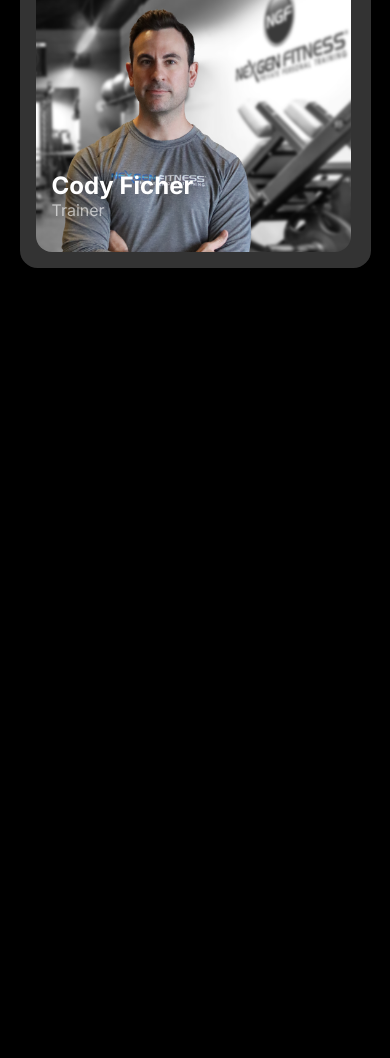
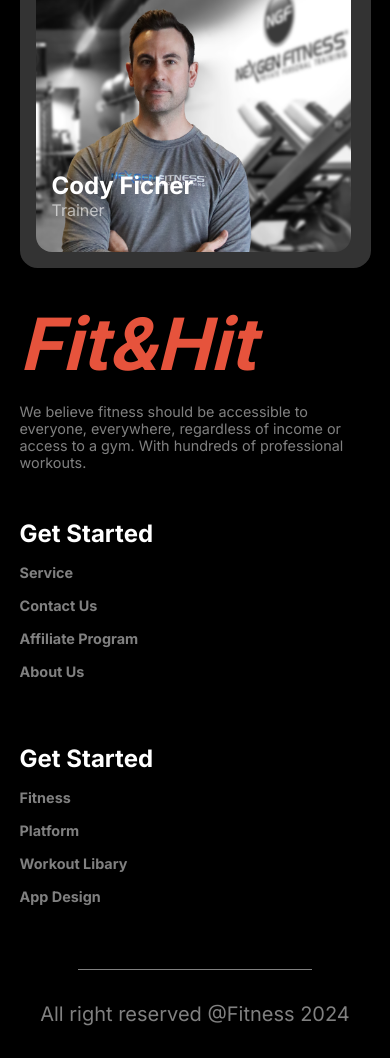
Before and after one commit to Md-Azad/Fitness-center, a plain HTML site: page index.html in a window 390 px wide. Shown: the part 6337-7395 px from the top of the page. Before the commit the page ends 6637 px from the top, so only its background shows below. Drawn offline with Linux system fonts and the light colour scheme; a web font is replaced by a local one.

Commit message:
footer section is done with mobile responsiveness

```diff
--- a/index.html
+++ b/index.html
@@ -248,34 +248,64 @@
           <div class="team-img">
             <div class="trainer-description">
               <h1>Cameron Willi</h1>
-            <p>Trainer</p>
+              <p>Trainer</p>
             </div>
             <img src="./images/trainer3.png" alt="" />
           </div>
           <div class="team-img">
             <div class="trainer-description">
               <h1>Barrell Steward</h1>
-            <p>Trainer</p>
+              <p>Trainer</p>
             </div>
             <img src="./images/trainer4.png" alt="" />
           </div>
           <div class="team-img">
             <div class="trainer-description">
               <h1>Dianne Russell</h1>
-            <p>Trainer</p>
+              <p>Trainer</p>
             </div>
             <img src="./images/trainer5.png" alt="" />
           </div>
           <div class="team-img">
             <div class="trainer-description">
               <h1>Cody Ficher</h1>
-            <p>Trainer</p>
+              <p>Trainer</p>
             </div>
             <img src="./images/trainer6.png" alt="" />
           </div>
         </div>
       </div>
     </main>
-    <footer></footer>
+    <footer >
+      <div class="footer-container">
+        <div class="logo">
+          <h1 class="inter-font">Fit&Hit</h1>
+          <p>
+            We believe fitness should be accessible to everyone, everywhere,
+            regardless of income or access to a gym. With hundreds of professional
+            workouts.
+          </p>
+        </div>
+        <div class="get-started">
+          <h1>Get Started</h1>
+          <h3>Service</h3>
+          <h3>Contact Us</h3>
+          <h3>Affiliate Program</h3>
+          <h3>About Us</h3>
+        </div>
+        <div class="get-started">
+          <h1>Get Started</h1>
+          <h3>Fitness</h3>
+          <h3>Platform</h3>
+          <h3>Workout Libary</h3>
+          <h3>App Design</h3>
+        </div>
+      </div>
+      <div class="line"></div>
+      <div class="right">
+        <p>All right reserved @Fitness 2024</p>
+      </div>
+
+    </footer>
   </body>
 </html>
--- a/styles/styles.css
+++ b/styles/styles.css
@@ -549,6 +549,59 @@
 
 /* Team section's style ends here */
 
+/* Footer style starts here */
+
+.footer-container{
+  width: 90%;
+  margin: 0 auto;
+  display: grid;
+  grid-template-columns: repeat(3, 1fr);
+  gap: 3rem;
+
+}
+  .logo h1{
+    color:rgb(230, 83, 60);
+    font-size: 4.5rem;
+    font-weight: bolder;
+    font-style: italic;
+    margin-bottom: 1rem;
+  }
+  .logo p{
+    color: rgba(255, 255, 255, 0.5);
+    font-size: 0.9rem;
+  }
+
+  .get-started h1{
+    color:white;
+    font-size: 1.5rem;
+
+
+  }
+  .get-started h3{
+    color: rgba(255, 255, 255, 0.5);
+    font-size: 0.9rem;
+    margin: 1rem 0;
+
+  }
+
+  .line{
+    width: 60%;
+    background-color:rgba(255, 255, 255, 0.5);
+    height: 1px;
+    margin: 0 auto;
+    margin-top: 3rem;
+  }
+
+  .right{
+    font-size: 1.25rem;
+    color:rgba(255, 255, 255, 0.5);
+    text-align: center;
+    margin: 2rem 0;
+
+  }
+
+  /* Footer style ends here */
+
 
 
 
@@ -798,6 +851,15 @@
 
   }
 
+  .footer-container{
+    width: 90%;
+    margin: 0 auto;
+    display: grid;
+    grid-template-columns: repeat(1, 1fr);
+    gap: 3rem;
+
+  }
+
 
 
 
```
